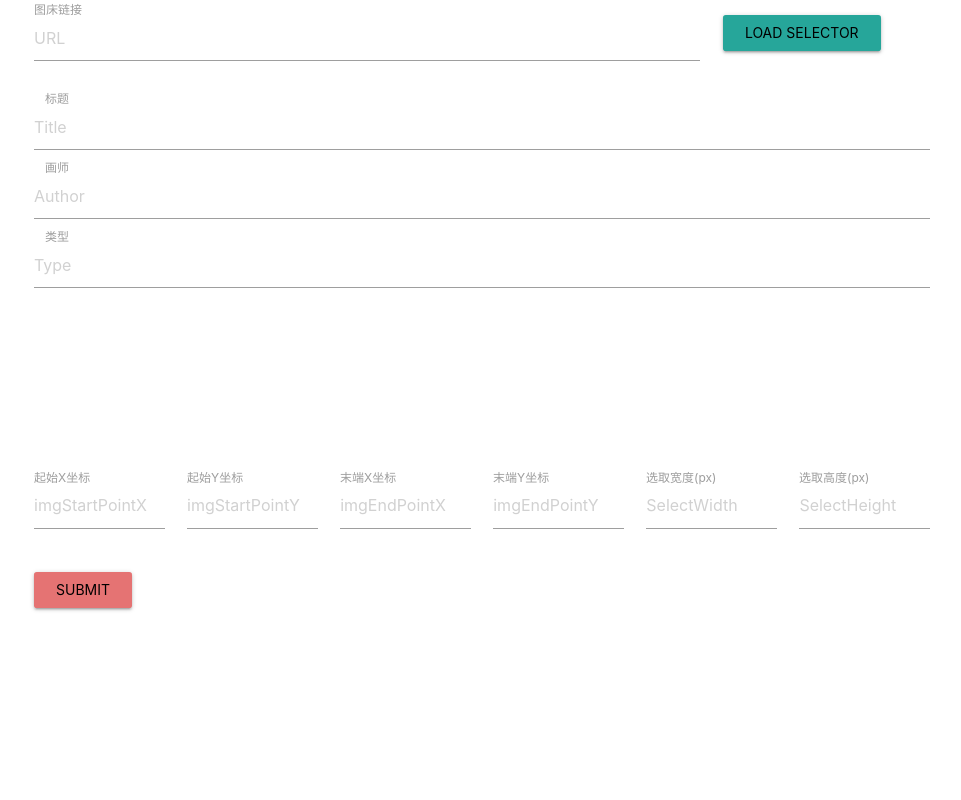
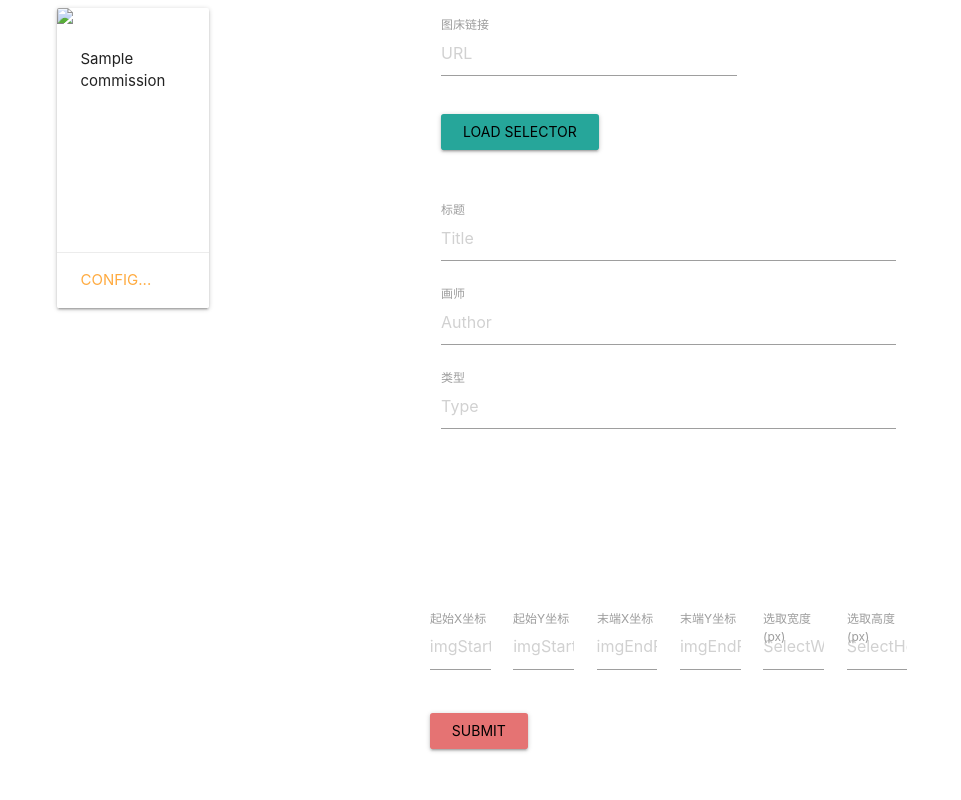
Before and after one commit to Dispnt/CommionGallery, a Flask app: template templates/commissionConfig.html in a window 1280 px wide. Shown: the whole page, without its empty margins (158-1119 px from the left). Run offline with Flask 2, Linux system fonts and the light colour scheme; the template is opened without the code that fills it: values that come from a table or form of the project are taken from there, most other values are stand-ins (such as "Sample title", 1, 10 or a date in 2020); a map, chart or similar area stays blank; parts of the project's set-up code (start-up, migrations or seed data) failed here and were passed over; some libraries are stand-ins or nearby versions.

Commit message:
Modify Config Page

```diff
--- a/app.py
+++ b/app.py
@@ -24,7 +24,7 @@ app = Flask(__name__)
 app.config['SECRET_KEY'] = '123456'
 app.config['SEND_FILE_MAX_AGE_DEFAULT'] = timedelta(seconds=1)
 
-with open('gallery_list_new.json',encoding='utf-8') as f:
+with open('gallery_list.json',encoding='utf-8') as f:
     gallery_JSON = json.load(f)
 
 @app.route('/gallery_list')
@@ -68,8 +68,23 @@ def opForm():
                 "type": type,
                 "description": description
             }
-            gallery_JSON["commissions"].append(appendContent)
-            with open('gallery_list_new.json', 'w') as f:
+            appendContent2 = {
+                "id": 41,
+                "url": url,
+                "thumbnailInfo": {
+                    "beginPointX": beginPointX,
+                    "beginPointY": beginPointY,
+                    "cutWidth": thumbnailWidth,
+                    "cutHeight": thumbnailHeight
+                },
+                "title": title,
+                "author": author,
+                "type": type,
+                "description": description
+            }
+            gallery_JSON["commissions"][4] = appendContent2
+            # gallery_JSON["commissions"].append(appendContent)
+            with open('gallery_list.json', 'w') as f:
                 json.dump(gallery_JSON, f, indent=4)
             return render_template('commissionConfig.html', gallery_Json=gallery_JSON, form=form)
         return ('', 204)
--- a/templates/commissionConfig.html
+++ b/templates/commissionConfig.html
@@ -38,16 +38,38 @@
 </head>
 <body>
 <div class="container">
+    <div class="row">
+        <div class="col s5">
+            {% for commission in gallery_Json["commissions"] %}
+                <div class="col xl6 l12 s12 ">
+                    <div class="card small">
+                        <div class="card-image ">
+                            <img src="{{ commission["url"] }}">
+                        </div>
+                        <div class="card-content">
+                            <p>{{ commission["title"] }}</p>
+                        </div>
+                        <div class="card-action">
+                            <a href="/CommissionConfig?id={{ commission["id"] }}">Config...</a>
+                        </div>
+                    </div>
+                </div>
+            {% endfor %}
+        </div>
+
+        <div class="col s7">
             <form class="col s12" method="post">
                 {{ form.csrf_token }}
+                <div class="input-field col s12">
                     <div class="row">
-            <div class="input-field col s9">
+                        <div class="input-field col s8">
                             {{ form.url(id='url',class='validate',placeholder='URL') }}
                             {{ form.url.label() }}
                         </div>
-            <div class="input-field col s3">
+                        <div class="input-field col">
                             <input type="submit" class="btn waves-effect waves-light" name="Load" value="Load Selector"
                                    onclick="genThumbnail($('#url').val())">
+                        </div>
                     </div>
                 </div>
                 <div class="input-field col s12">
@@ -95,5 +117,7 @@
             </form>
         </div>
     </div>
+</div>
+
 </body>
 </html>
```
Lines whose indentation alone changed are shown as unchanged.
